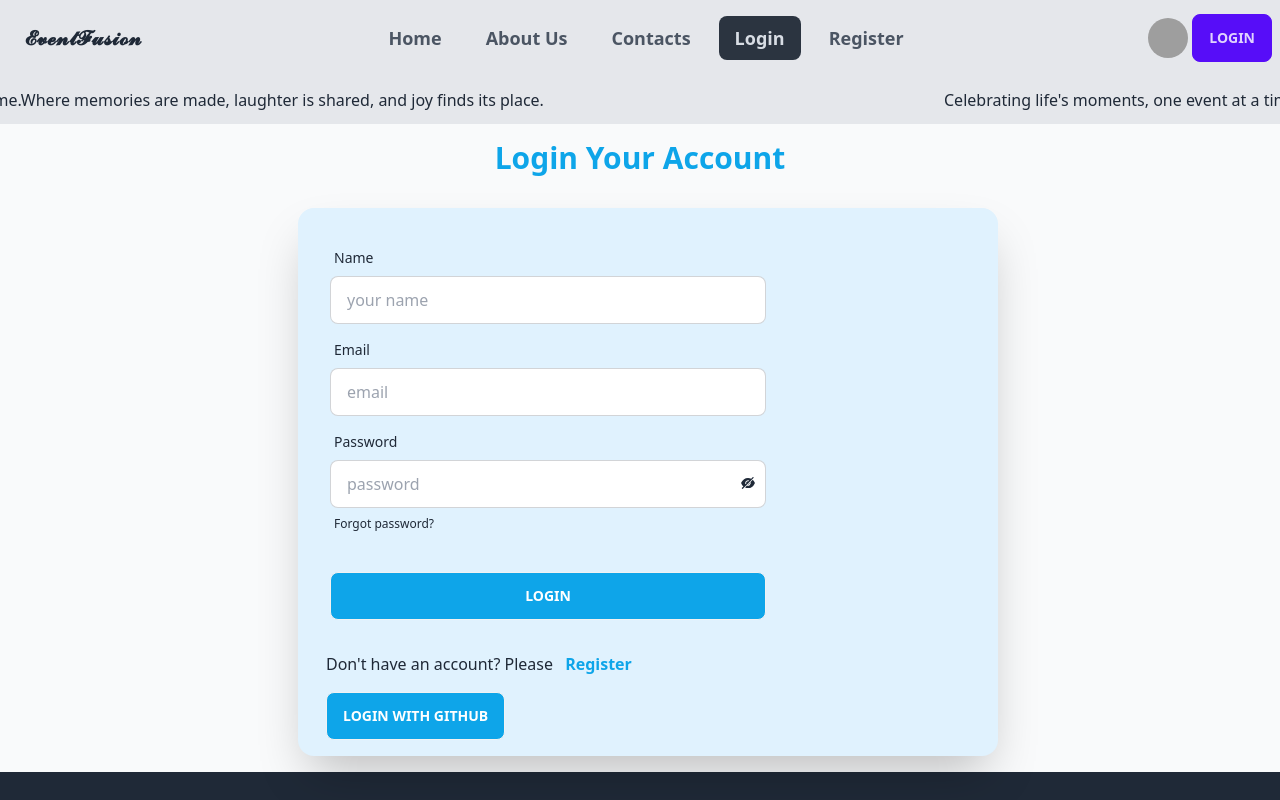
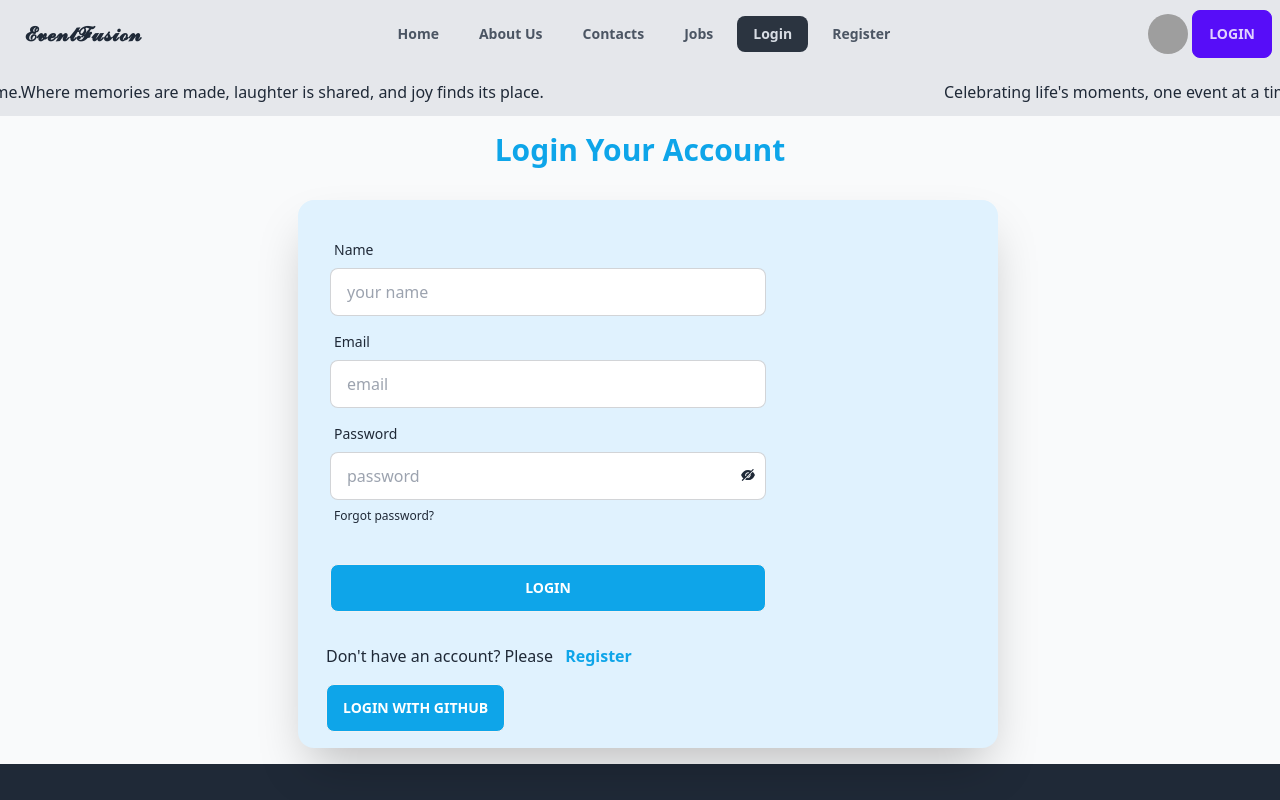
Before and after one commit to Shermin07/Build-Social-Service-layout, a React (Vite) app: page /login in a window 1280 px wide. Shown: the top 800 px of the page. Built offline with nearby package versions, Linux system fonts and the light colour scheme; no server answers; grey boxes are pictures that could not be loaded.

Commit message:
add jobs section and have done responsive this section

```diff
--- a/src/Components/Navber/Navber.jsx
+++ b/src/Components/Navber/Navber.jsx
@@ -23,13 +23,16 @@ const Navber = () => {
     const navLinks = <>
 
 
-        <li className="ml-3 text-lg"> <NavLink to='/' className='text-gray-600 font-semibold '> Home </NavLink></li>
-        <li className="ml-3 text-lg"> <NavLink to='/aboutUs' className='text-gray-600  font-semibold '> About Us </NavLink></li>
+        <li className="ml-2 text-md"> <NavLink to='/' className='text-gray-600 font-semibold '> Home </NavLink></li>
+        <li className="ml-2 text-md"> <NavLink to='/aboutUs' className='text-gray-600  font-semibold '> About Us </NavLink></li>
 
-        <li className="ml-3 text-lg"> <NavLink to='/contactUs' className='text-gray-600  font-semibold '> Contacts </NavLink></li>
+        <li className="ml-2 text-md"> <NavLink to='/contactUs' className='text-gray-600  font-semibold '> Contacts </NavLink></li
+        >
+        <li className="ml-2 text-md"> <NavLink to='/jobs' className='text-gray-600  font-semibold '> Jobs </NavLink></li>
 
-        <li className="ml-3 text-lg"> <NavLink to='/login' className='text-gray-600  font-semibold'> Login </NavLink> </li>
-        <li className="ml-3 text-lg"> <NavLink to='/register' className='text-gray-600 font-semibold'> Register </NavLink> </li>
+        <li className="ml-2 text-md"> <NavLink to='/login' className='text-gray-600  font-semibold'> Login </NavLink> </li>
+
+        <li className="ml-2 text-md"> <NavLink to='/register' className='text-gray-600 font-semibold'> Register </NavLink> </li>
 
     </>
 
--- /dev/null
+++ b/src/Pages/Jobs/Jobs.jsx
@@ -0,0 +1,36 @@
+import Footer from "../../Components/Footer/Footer";
+
+
+const Jobs = () => {
+    return (
+        <div>
+         <div className="hero min-h-screen  bg-gray-50">
+  <div className="hero-content flex-col lg:flex-row">
+    <img  src="https://img.freepik.com/premium-vector/brainstorming-teamwork-character-colleague-seminar-meeting_40876-1915.jpg?size=626&ext=jpg&ga=GA1.1.732846257.1688661449&semt=ais" className=" w-[500px] rounded-lg shadow-2xl" />
+    <div>
+      <h1 className="text-5xl ml-9 md:ml-44 lg:ml-0 xl:ml-0 font-bold">We are hiring!</h1>
+      <p className="py-6">We're currently hiring for various positions in the event planning industry. Join our team and bring your creativity and passion for creating memorable events. Explore opportunities as event coordinators, decorators, and more. Make your mark in the exciting world of event
+      management!
+      <br></br>
+      <br></br>
+      Discover diverse career opportunities in event management. From event planners and coordinators to decorators and catering specialists, we have positions for every passion. Join our team and be a part of crafting unforgettable experiences.
+      <br></br>
+      <br></br>
+
+    <p className="font-semibold">Wedding Planner, Party Planner, Event Manager, Catering Manager, Venue Coordinator, Floral Designer, Marketing Coordinator (for event promotion).</p>
+
+     <br></br>
+
+     <p>These positions cover a range of responsibilities within the event industry, from planning and coordination to design and management. Depending on the specific event and company, there can be various job titles and roles available.
+</p>
+ </p>
+      <button className="btn ">Get Started</button>
+    </div>
+  </div>
+</div>
+<Footer></Footer>
+        </div>
+    );
+};
+
+export default Jobs;
```
Also changed, not shown: src/main.jsx (+7 -1 lines), 1 other file (tests, documents, lock files or other folders).
